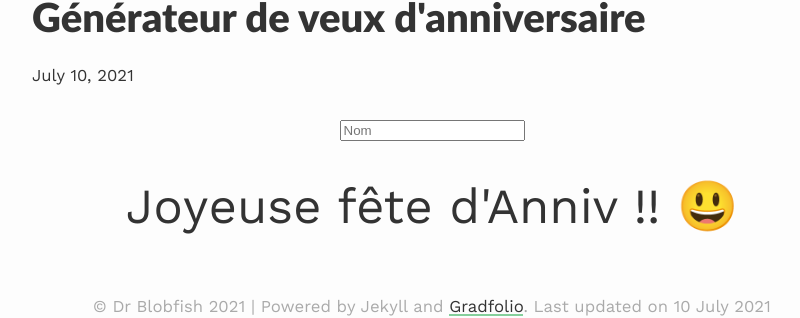
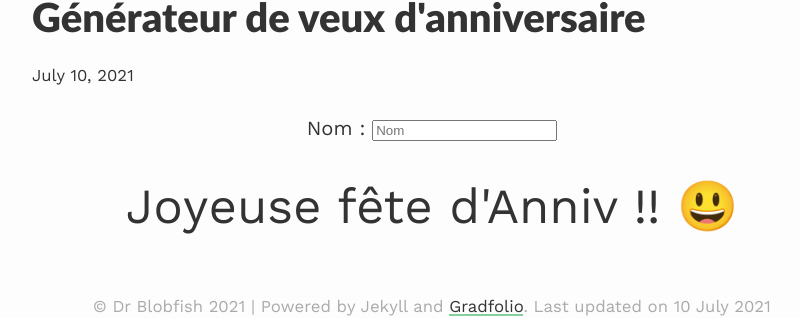
Before and after one commit to drblobfish/drblobfish.github.io, a Jekyll site: the page built from _posts/2021-07-10-birthday.md, in a window 1280 px wide. Shown: the part 191-509 px from the top of the page, without its empty margins (208-1008 px from the left). Built offline with Jekyll 4.4.1, drawn with Linux system fonts in a browser that asks for light colours; nearby versions of some CDN libraries.

Commit message:
added label to text input

```diff
--- a/_posts/2021-07-10-birthday.md
+++ b/_posts/2021-07-10-birthday.md
@@ -7,6 +7,7 @@ title: "Générateur de veux d'anniversaire"
 
 
 <p align="center">
+	<span>Nom : </span>
 	<input type="text" id="Nameinput" placeholder="Nom">
 </p>
 
```
